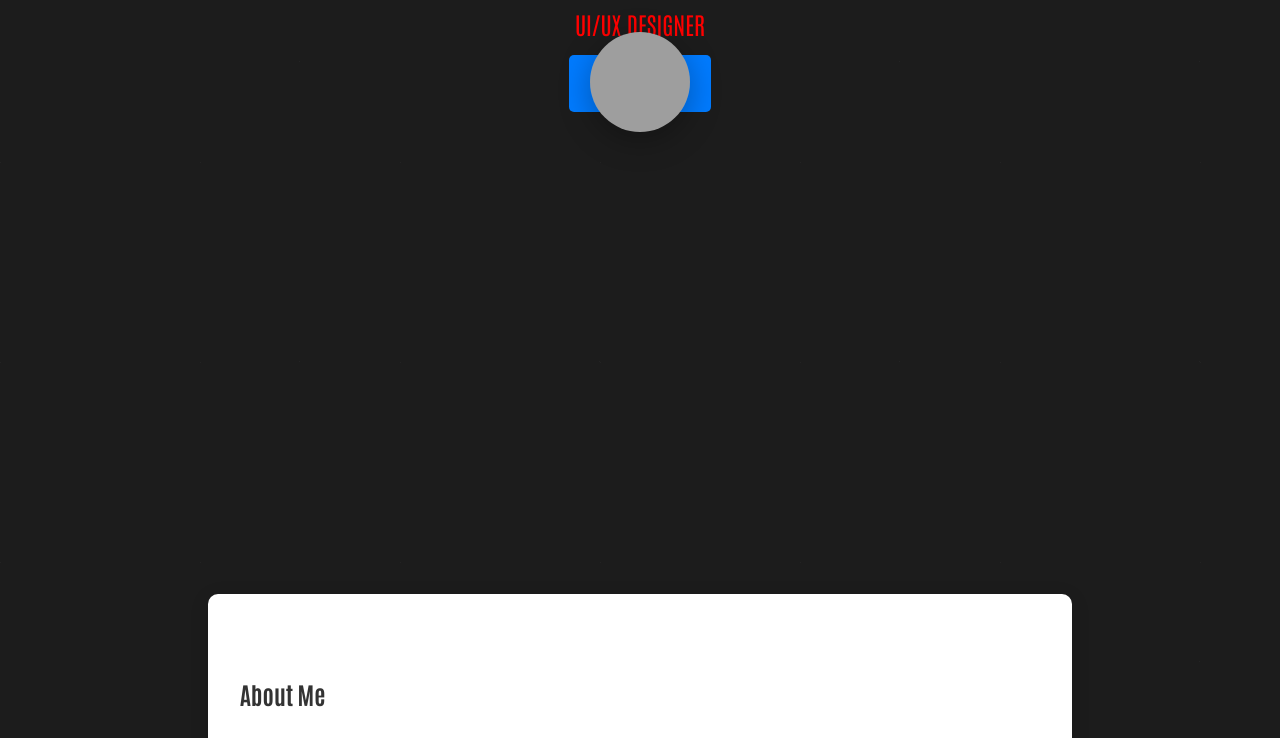
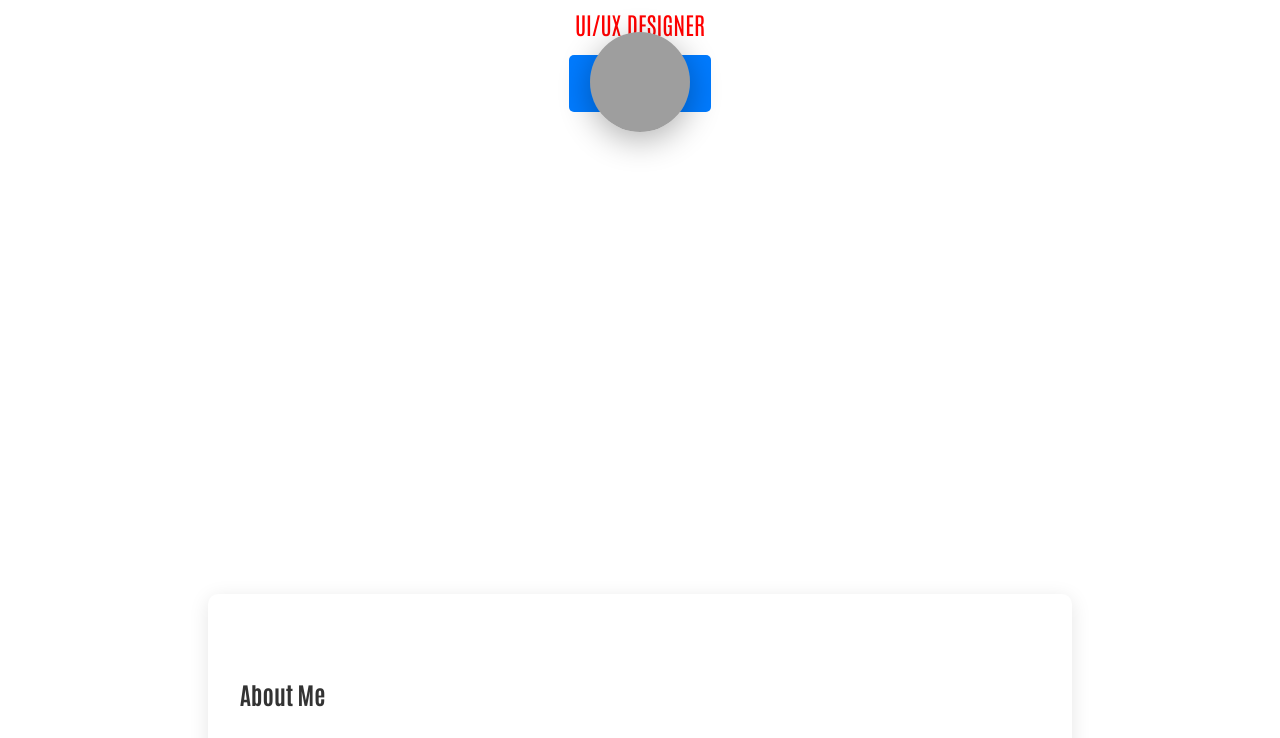
Before and after one commit to bhoomirathod21/bhoomirathod21.github.io, a website: page index.html in a window 1280 px wide. Shown: the part 238-976 px from the top of the page. Drawn offline with Linux system fonts and the light colour scheme; grey boxes are pictures that could not be loaded.

Commit message:
update: $(date '+%Y-%m-%d %H:%M:%S')

```diff
--- a/style.css
+++ b/style.css
@@ -4,8 +4,7 @@ body {
   font-weight: 400; /* default regular */
   font-style: normal;
   margin: 0;
-  background-color: #1c1c1c; /* Base dark background */
-  background-image:
+  background-color: black
     repeating-radial-gradient(circle at 0 0, rgba(255,255,255,0.03) 0, rgba(255,255,255,0.03) 1px, transparent 1px, transparent 100%),
     repeating-radial-gradient(circle at 100% 100%, rgba(255,255,255,0.03) 0, rgba(255,255,255,0.03) 1px, transparent 1px, transparent 100%);
   background-size: 200px 200px, 300px 300px;
```
